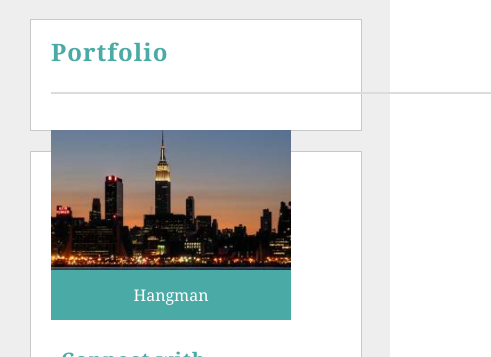
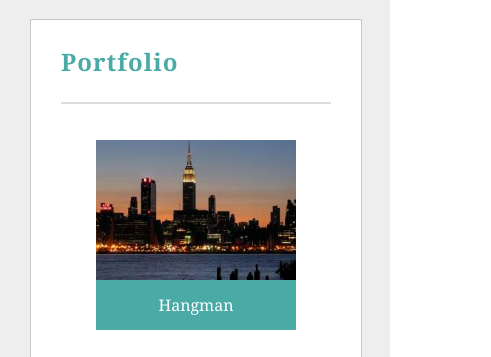
Before and after one commit to gargonator/Responsive-Portfolio, a plain HTML site: page portfolio.html in a window 390 px wide. Shown: the part 123-480 px from the top of the page, 491 px wide, since content can reach past the window. Drawn offline with Linux system fonts and the light colour scheme.

Commit message:
updated responsiveness of portfolio page

```diff
--- a/assets/css/style.css
+++ b/assets/css/style.css
@@ -313,6 +313,12 @@ textarea {
 		height:auto;
 	}
 
+	.pf-image {
+		margin-left:0;
+		margin-right:0;
+		width:240px;
+	}
+
 }
 
 @media screen and (max-width:768px) {
@@ -346,6 +352,17 @@ textarea {
 		margin-bottom:20px;
 		float:none;
 		width:500px;
+	}
+
+	.pf-image img, .label {
+		width:200px;
+		height:auto;
+	}
+
+	.pf-image {
+		margin-left:0;
+		margin-right:0;
+		width:200px;
 	}
 
 }
@@ -397,7 +414,7 @@ textarea {
 		margin-left:auto;
 	}
 
-	.about-me {
+	.about-me, .portfolio, .contact-forms {
 		width:270px;
 		margin:30px;
 	}
@@ -413,4 +430,9 @@ textarea {
 		width:330px;
 	}
 
+	.pf-left, .pf-right {
+		float:none;
+		margin:20px auto 20px auto;
+	}
+
 }
--- a/portfolio.html
+++ b/portfolio.html
@@ -4,6 +4,7 @@
 	<title>Bhaskar's Portfolio Page</title>
 	<link href="assets/css/reset.css" rel="stylesheet" type="text/css">
 	<link href="assets/css/style.css" rel="stylesheet" type="text/css">
+	<meta name="viewport" content="width=device-width, initial-scale=1.0">
 </head>
 <body>
 	<header>
@@ -22,7 +23,7 @@
 	<div class="main-page">
 		<div class="content-area cf">
 			<section>
-				<div class="portfolio">
+				<div class="portfolio cf">
 					<h2>Portfolio</h2>
 					<br>
 					<div class="pf-image pf-left cf">
```
Also changed, not shown: contact.html (+1 -0 lines), index.html (+1 -0 lines).
